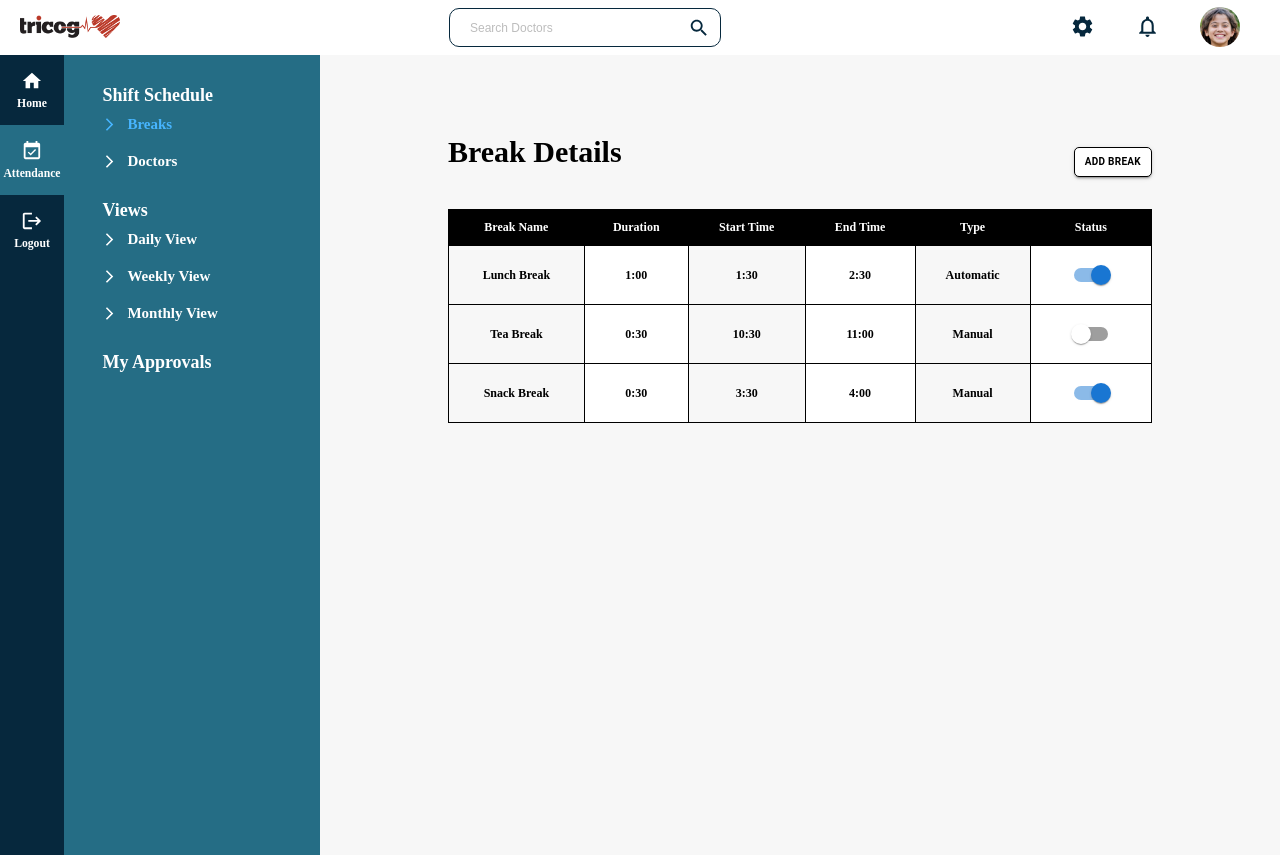
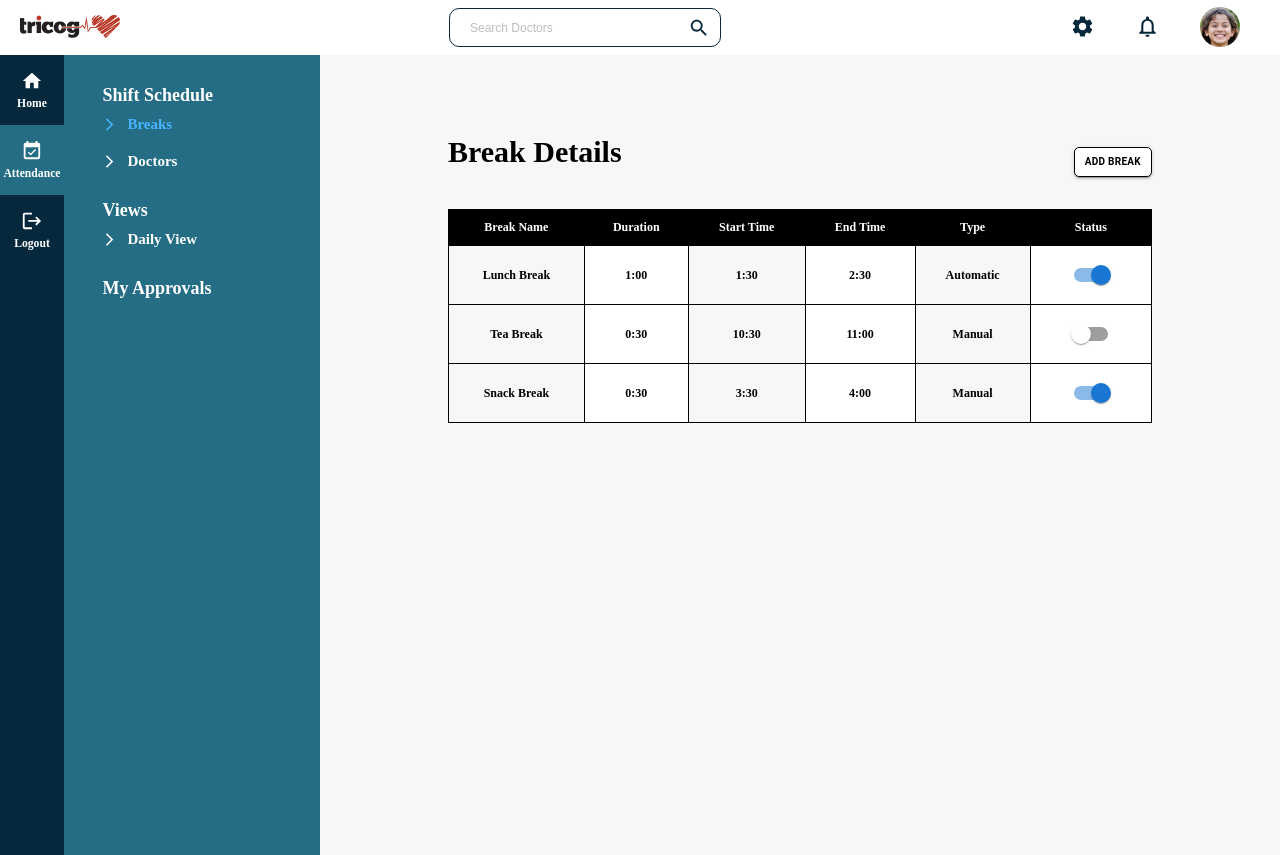
Before and after one commit to Sneha-Shaw/shift_frontend, a React (Create React App) app: page /attendance/breaks in a window 1280 px wide. Built offline with nearby package versions, Linux system fonts and the light colour scheme.

Commit message:
`feat`:`routes`

```diff
--- a/src/Routes.js
+++ b/src/Routes.js
@@ -10,8 +10,6 @@ import Leave from "./pages/Leave/Leave";
 import ShiftReplace from "./pages/ShiftReplace/ShiftReplace";
 import SpecialRequest from "./pages/SpecialRequest/SpecialRequest";
 import DailyView from "./pages/DailyView/DailyView";
-import WeeklyView from "./pages/WeeklyView/WeeklyView";
-import MonthlyView from "./pages/MonthlyView/MonthlyView";
 import Break from './pages/Break/Break'
 import DoctorsList from './pages/DoctorsList/DoctorsList'
 import Approvals from './pages/Approvals/Approvals'
@@ -21,7 +19,7 @@ import Notifications from './pages/Notifications/Notifications'
 const Router = () => {
     // doctor info from redux
     const doctorInfo = null
-    const managerInfo= "hi"
+    const managerInfo = "hi"
     return (
         <ThemeProvider theme={theme}>
             <BrowserRouter>
@@ -124,34 +122,6 @@ const Router = () => {
                     />
                     <Route
                         exact
-                        path="/self-service/view/weekly"
-                        element={
-                            doctorInfo ? (
-                                <>
-                                    <Navbar />
-                                    <WeeklyView />
-                                </>
-                            ) : (
-                                <Navigate to="/login" />
-                            )
-                        }
-                    />
-                    <Route
-                        exact
-                        path="/self-service/view/monthly"
-                        element={
-                            doctorInfo ? (
-                                <>
-                                    <Navbar />
-                                    <MonthlyView />
-                                </>
-                            ) : (
-                                <Navigate to="/login" />
-                            )
-                        }
-                    />
-                    <Route
-                        exact
                         path="/attendance/breaks"
                         element={
                             managerInfo ? (
@@ -164,7 +134,7 @@ const Router = () => {
                             )
                         }
                     />
-                     <Route
+                    <Route
                         exact
                         path="/attendance"
                         element={
@@ -207,7 +177,7 @@ const Router = () => {
                         exact
                         path="/notifications"
                         element={
-                          doctorInfo ||  managerInfo ? (
+                            doctorInfo || managerInfo ? (
                                 <>
                                     <Navbar />
                                     <Notifications />
--- a/src/components/SubSidebar/SubSidebar.js
+++ b/src/components/SubSidebar/SubSidebar.js
@@ -54,24 +54,6 @@ const SubSidebar = () => {
                                         })} className={classes.navLink}>
                                         <ArrowForwardIosIcon />
                                         <span className={classes.listItemText}>Daily View</span>
-                                    </NavLink>
-                                </li>
-                                <li className={classes.subListItem}>
-                                    <NavLink to='/attendance/view/weekly'
-                                        style={({ isActive }) => ({
-                                            color: isActive ? '#47B5FF' : 'none',
-                                        })} className={classes.navLink}>
-                                        <ArrowForwardIosIcon />
-                                        <span className={classes.listItemText}>Weekly View</span>
-                                    </NavLink>
-                                </li>
-                                <li className={classes.subListItem}>
-                                    <NavLink to='/attendance/view/monthly'
-                                        style={({ isActive }) => ({
-                                            color: isActive ? '#47B5FF' : 'none',
-                                        })} className={classes.navLink}>
-                                        <ArrowForwardIosIcon />
-                                        <span className={classes.listItemText}>Monthly View</span>
                                     </NavLink>
                                 </li>
 
@@ -147,24 +129,6 @@ const SubSidebar = () => {
                                         <span className={classes.listItemText}>Daily View</span>
                                     </NavLink>
                                 </li>
-                                <li className={classes.subListItem}>
-                                    <NavLink to='/self-service/view/weekly'
-                                        style={({ isActive }) => ({
-                                            color: isActive ? '#47B5FF' : 'none',
-                                        })} className={classes.navLink}>
-                                        <ArrowForwardIosIcon />
-                                        <span className={classes.listItemText}>Weekly View</span>
-                                    </NavLink>
-                                </li>
-                                <li className={classes.subListItem}>
-                                    <NavLink to='/self-service/view/monthly'
-                                        style={({ isActive }) => ({
-                                            color: isActive ? '#47B5FF' : 'none',
-                                        })} className={classes.navLink}>
-                                        <ArrowForwardIosIcon />
-                                        <span className={classes.listItemText}>Monthly View</span>
-                                    </NavLink>
-                                </li>
                             </ul>
                         </li>
                     </ul>
--- a/src/pages/MonthlyView/MonthlyView.js
+++ /dev/null
@@ -1,16 +0,0 @@
-import React from 'react'
-import useStyles from './styles'
-import Sidebar from '../../components/Sidebar/Sidebar'
-import SubSidebar from '../../components/SubSidebar/SubSidebar'
-
-const MonthlyView = () => {
-    const classes = useStyles()
-    return (
-        <div className={classes.root}>
-            <Sidebar />
-            <SubSidebar />
-        </div>
-    )
-}
-
-export default MonthlyView
--- a/src/pages/MonthlyView/styles.js
+++ /dev/null
@@ -1,10 +0,0 @@
-
-import { makeStyles } from "@mui/styles";
-export default makeStyles((theme) => ({
-    root: {
-        width: "100%",
-        height: "100vh",
-        display: "flex",
-        background: "#f7f7f7",
-    },
-}))
--- a/src/pages/WeeklyView/WeeklyView.js
+++ /dev/null
@@ -1,16 +0,0 @@
-import React from 'react'
-import useStyles from './styles'
-import Sidebar from '../../components/Sidebar/Sidebar'
-import SubSidebar from '../../components/SubSidebar/SubSidebar'
-
-const WeeklyView = () => {
-    const classes = useStyles()
-    return (
-        <div className={classes.root}>
-            <Sidebar />
-            <SubSidebar />
-        </div>
-    )
-}
-
-export default WeeklyView
--- a/src/pages/WeeklyView/styles.js
+++ /dev/null
@@ -1,10 +0,0 @@
-
-import { makeStyles } from "@mui/styles";
-export default makeStyles((theme) => ({
-    root: {
-        width: "100%",
-        height: "100vh",
-        display: "flex",
-        background: "#f7f7f7",
-    },
-}))
```
